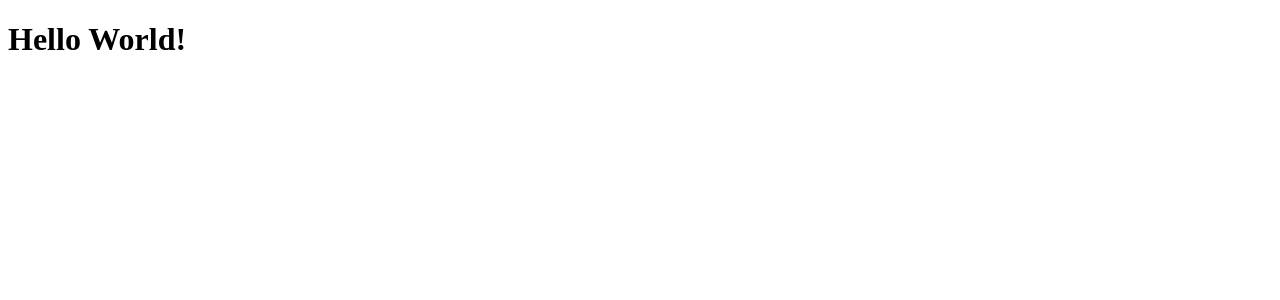
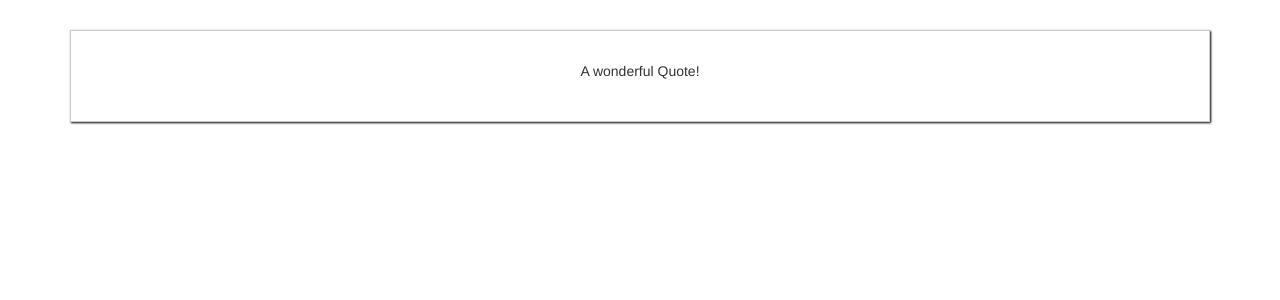
Before and after one commit to fernandotnl/vuejs-course, a Vue app: page / in a window 1280 px wide. Shown: the top 300 px of the page. Built offline with nearby package versions, Linux system fonts and the light colour scheme.

Commit message:
Starting quote app

```diff
--- a/public/index.html
+++ b/public/index.html
@@ -2,16 +2,12 @@
 <html lang="en">
   <head>
     <meta charset="utf-8">
-    <meta http-equiv="X-UA-Compatible" content="IE=edge">
-    <meta name="viewport" content="width=device-width,initial-scale=1.0">
-    <link rel="icon" href="<%= BASE_URL %>favicon.ico">
-    <title>vuejs-course-app</title>
+    <title>Vue Components</title>
+    <link rel="stylesheet" href="https://maxcdn.bootstrapcdn.com/bootstrap/3.3.7/css/bootstrap.min.css" integrity="sha384-BVYiiSIFeK1dGmJRAkycuHAHRg32OmUcww7on3RYdg4Va+PmSTsz/K68vbdEjh4u" crossorigin="anonymous">
   </head>
   <body>
-    <noscript>
-      <strong>We're sorry but vuejs-course-app doesn't work properly without JavaScript enabled. Please enable it to continue.</strong>
-    </noscript>
-    <div id="app"></div>
-    <!-- built files will be auto injected -->
+    <div id="app">
+    </div>
+    <script src="/dist/build.js"></script>
   </body>
 </html>
--- a/src/App.vue
+++ b/src/App.vue
@@ -1,11 +1,21 @@
 <template>
-  <h1>Hello World!</h1>
+  <div class="container">
+        <div class="row">
+            <div class="col-xs-12">
+               <app-quote></app-quote>
+            </div>
+        </div>
+    </div>
 </template>
 
 <script>
-export default {
+  import Quote from './components/Quote';
 
-}
+  export default {
+      components: {
+        appQuote: Quote
+      }
+  }
 </script>
 
 <style>
--- /dev/null
+++ b/src/components/Quote.vue
@@ -0,0 +1,19 @@
+<template>
+  <div>
+    <p>A wonderful Quote!</p>
+  </div>
+</template>
+<script>
+export default {
+
+}
+</script>
+<style scoped>
+  div {
+    border: 1px solid #ccc;
+    box-shadow: 1px 1px 2px black;
+    padding: 30px;
+    margin: 30px auto;
+    text-align: center;
+  }
+</style>
```
